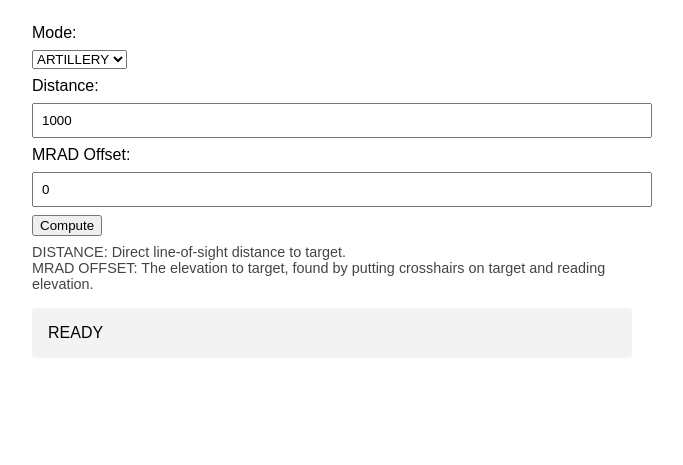
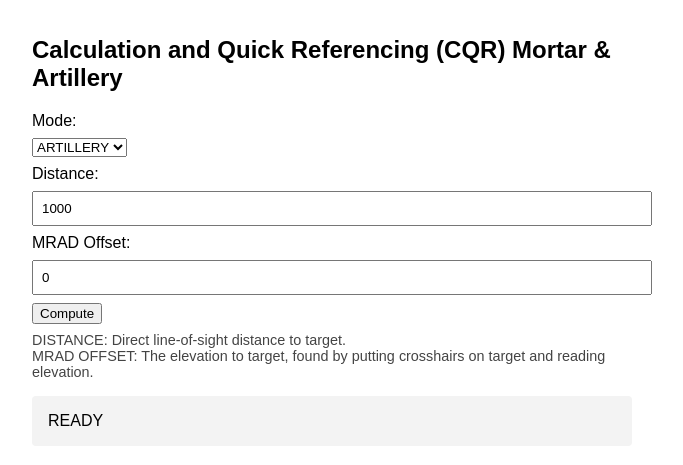
Before and after one commit to g72a2/g72a2.github.io, a plain HTML site: page index.html in a window 1280 px wide. Shown: the whole page, without its empty margins (308-991 px from the left). Drawn offline with Linux system fonts and the light colour scheme.

Commit message:
Update index.html

```diff
--- a/index.html
+++ b/index.html
@@ -33,6 +33,7 @@
   </style>
 </head>
 <body>
+  <h2>Calculation and Quick Referencing (CQR) Mortar & Artillery</h2>
 
   <label for="mode">Mode:</label>
   <select id="mode" onchange="toggleInputs()">
```
